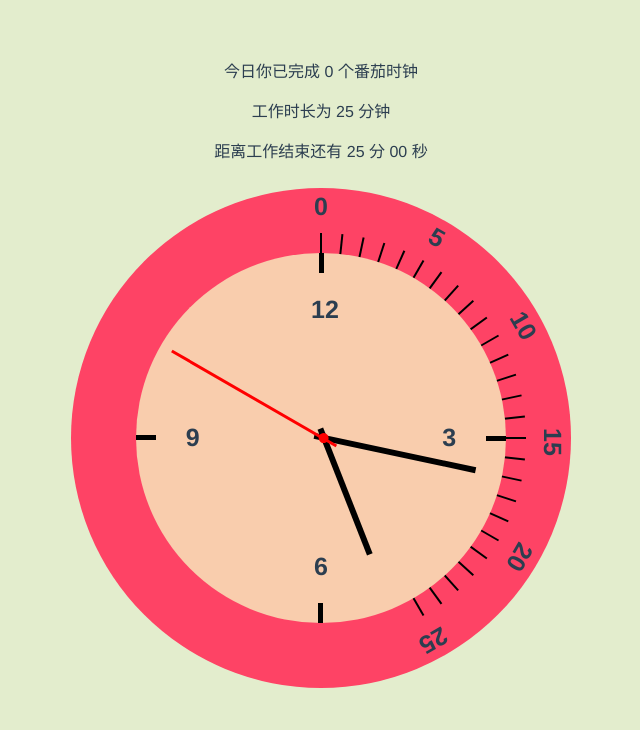
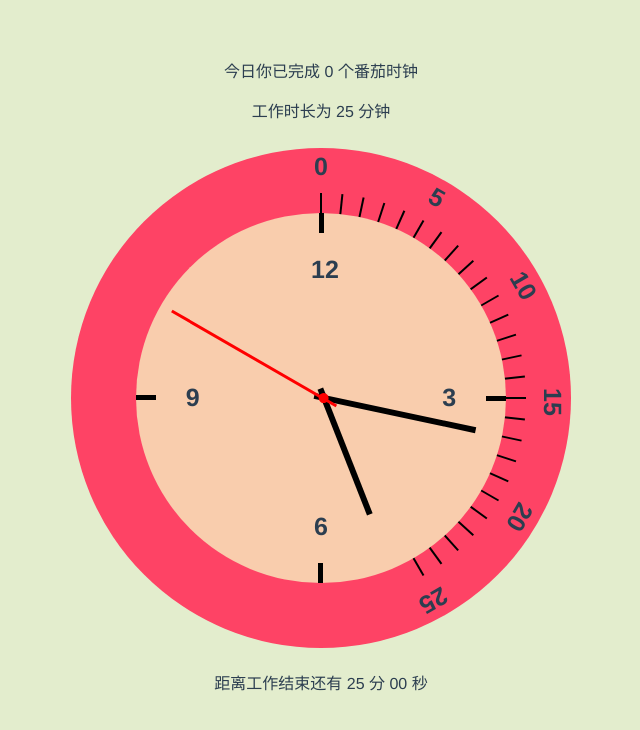
Before and after one commit to xiangyun-zhang/Pomodoro-Timer, a Vue app: page / in a window 1280 px wide. Shown: the top 730 px of the page, without its empty margins (319-959 px from the left). Built offline with nearby package versions, Linux system fonts and the light colour scheme; no server answers.

Commit message:
move count down board beneath the timer

```diff
--- a/src/components/Timer.vue
+++ b/src/components/Timer.vue
@@ -9,14 +9,10 @@
 				<!-- <button v-on:click="function(){workTime<55?workTime+=5:workTime=55}">+</button> -->
 				分钟
 			</p>
-			<span>
-				距离{{ action ? (status == 'work' ? '工作' : '休息') : '工作' }}结束还有 {{ action ? minutes : getMinutes(workTime * 60) }} 分
-				{{ action ? seconds : getSeconds(workTime * 60) }} 秒
-			</span>
 		</div>
-		<div class="container-fluid">
-			<div class="row justify-content-center">
-				<div class="clock mt-4" v-on:click="action ? resetTimer() : beginWork()">
+		<div class="container">
+			<div class="row justify-content-center mt-4">
+				<div class="clock" v-on:click="action ? resetTimer() : beginWork()">
 					<div class="clock_timer" v-if="status == 'work' || status == 'unhold'">
 						<div class="dial">
 							<b>0</b>
@@ -289,6 +285,14 @@
 					<div class="M"><span></span></div>
 					<div class="S"><span></span></div>
 				</div>
+			</div>
+		</div>
+		<div class="container">
+			<div class="row justify-content-center mt-4">
+				<p>
+					距离{{ action ? (status == 'work' ? '工作' : '休息') : '工作' }}结束还有 {{ action ? minutes : getMinutes(workTime * 60) }} 分
+					{{ action ? seconds : getSeconds(workTime * 60) }} 秒
+				</p>
 			</div>
 		</div>
 	</div>
```
